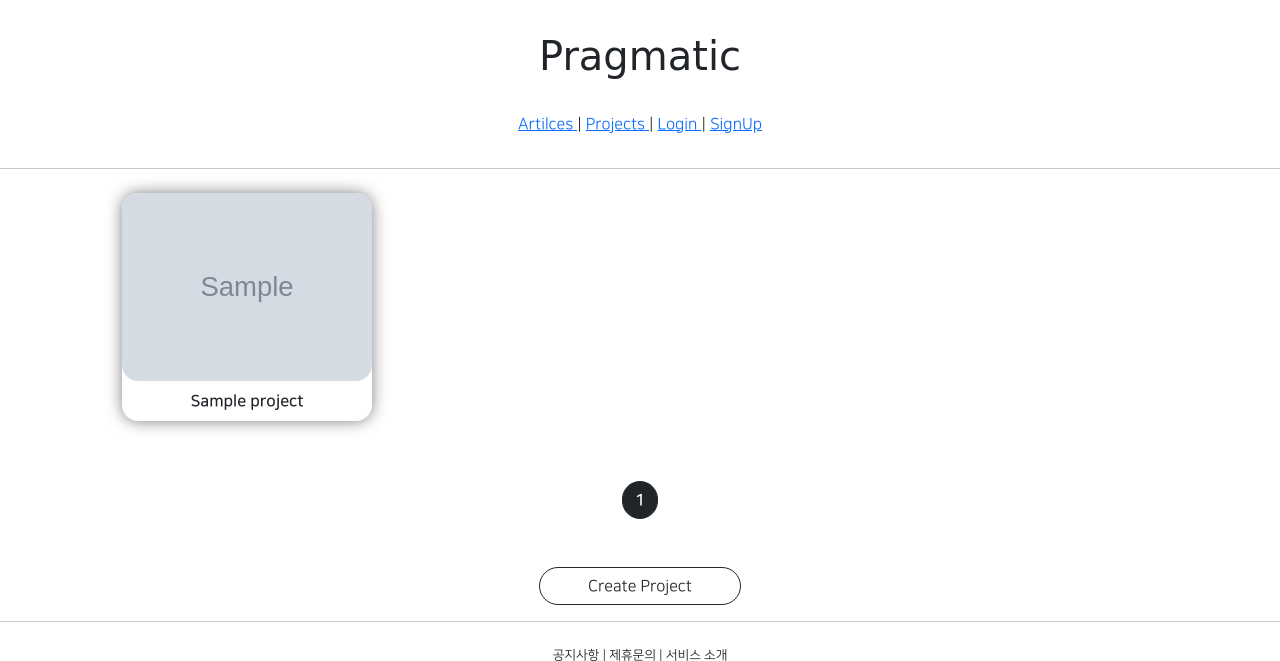
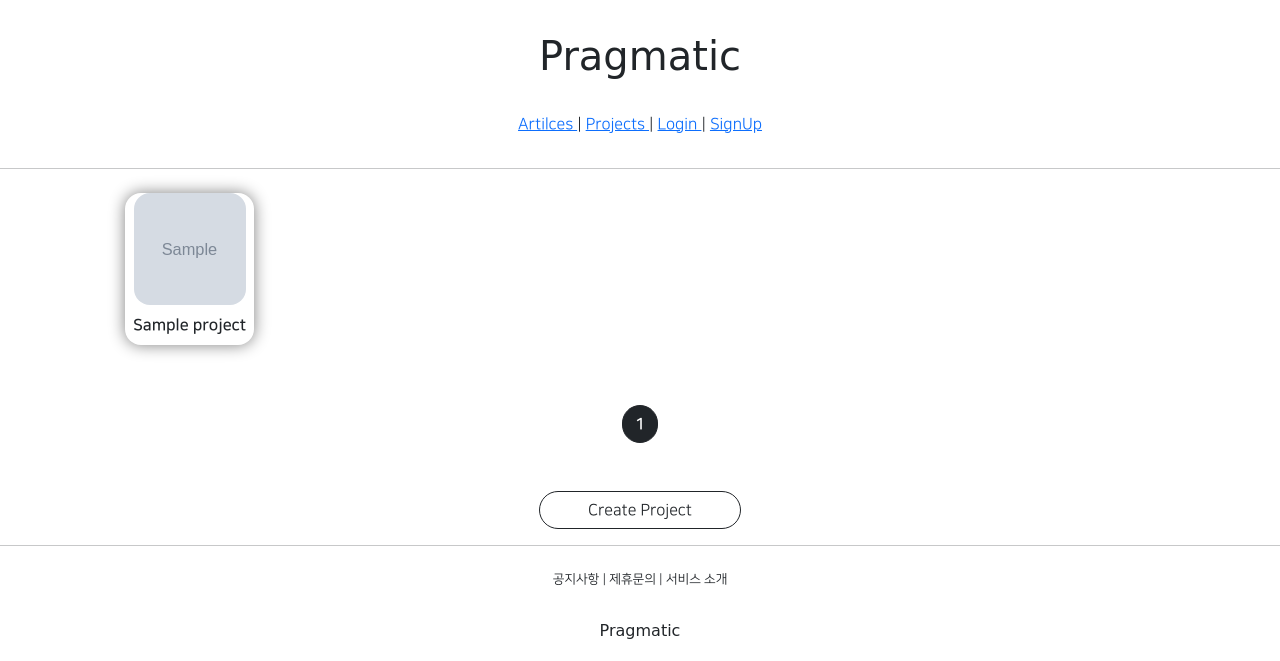
Before and after one commit to codemkim/gis_5ban, a Django app: page /projects/list/ in a window 1280 px wide. Shown: the top 661 px of the page. Run offline with Django 3.2, Linux system fonts and the light colour scheme; tables that the repository leaves empty hold one stand-in row (values such as "Sample post"); grey boxes marked "Sample" are stand-in pictures; parts of the project's set-up code (start-up, migrations or seed data) failed here and were passed over; some libraries are stand-ins or nearby versions; some web fonts are replaced.

Commit message:
08/17 5ban class commit 6

```diff
--- a/projectapp/templates/projectapp/list.html
+++ b/projectapp/templates/projectapp/list.html
@@ -10,8 +10,6 @@
         }
 
         .container div {
-          width: 45%;
-            max-width: 250px;
             box-shadow: 0 0 1rem gray;
           display: flex;
           justify-content: center;
@@ -21,7 +19,9 @@
         }
 
         .container img {
-            width:100%;
+            width: 7rem;
+            height: 7rem;
+            object-fit: cover;
             border-radius: 1rem;
         }
 
```
